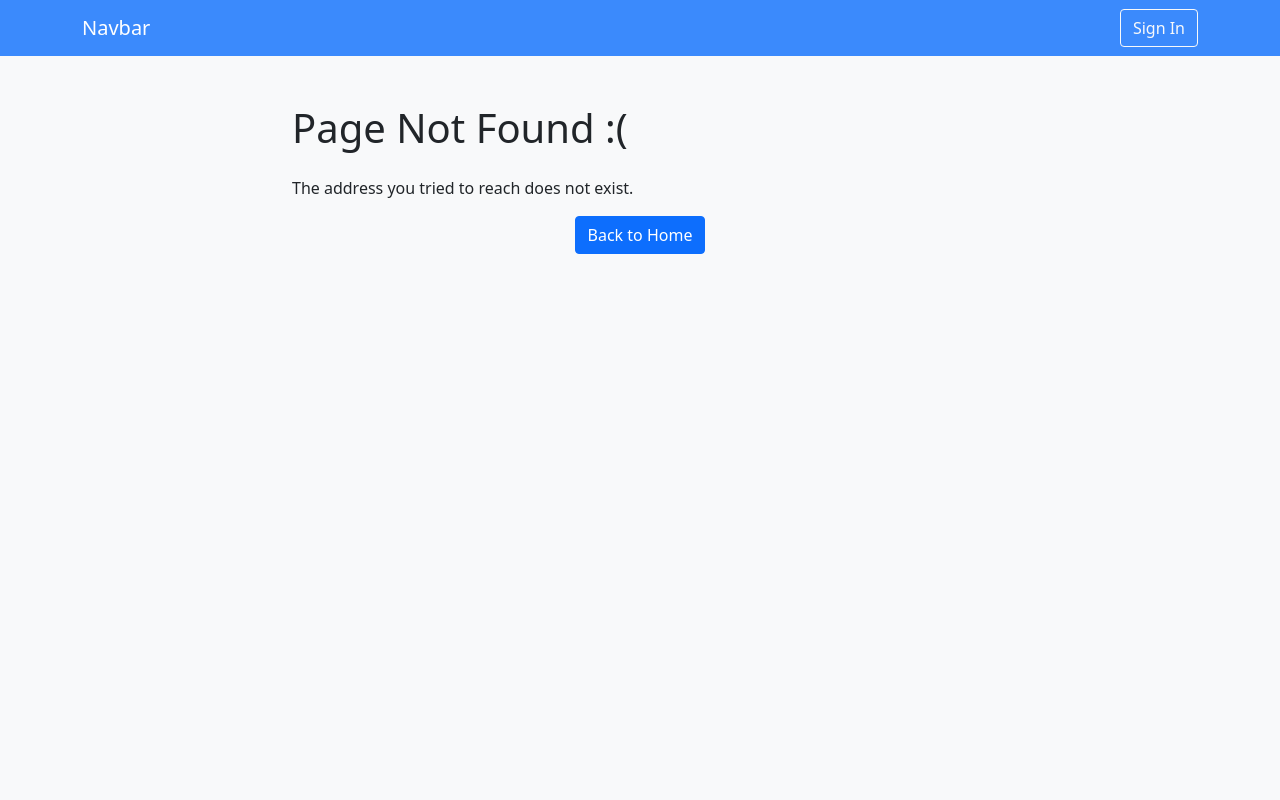
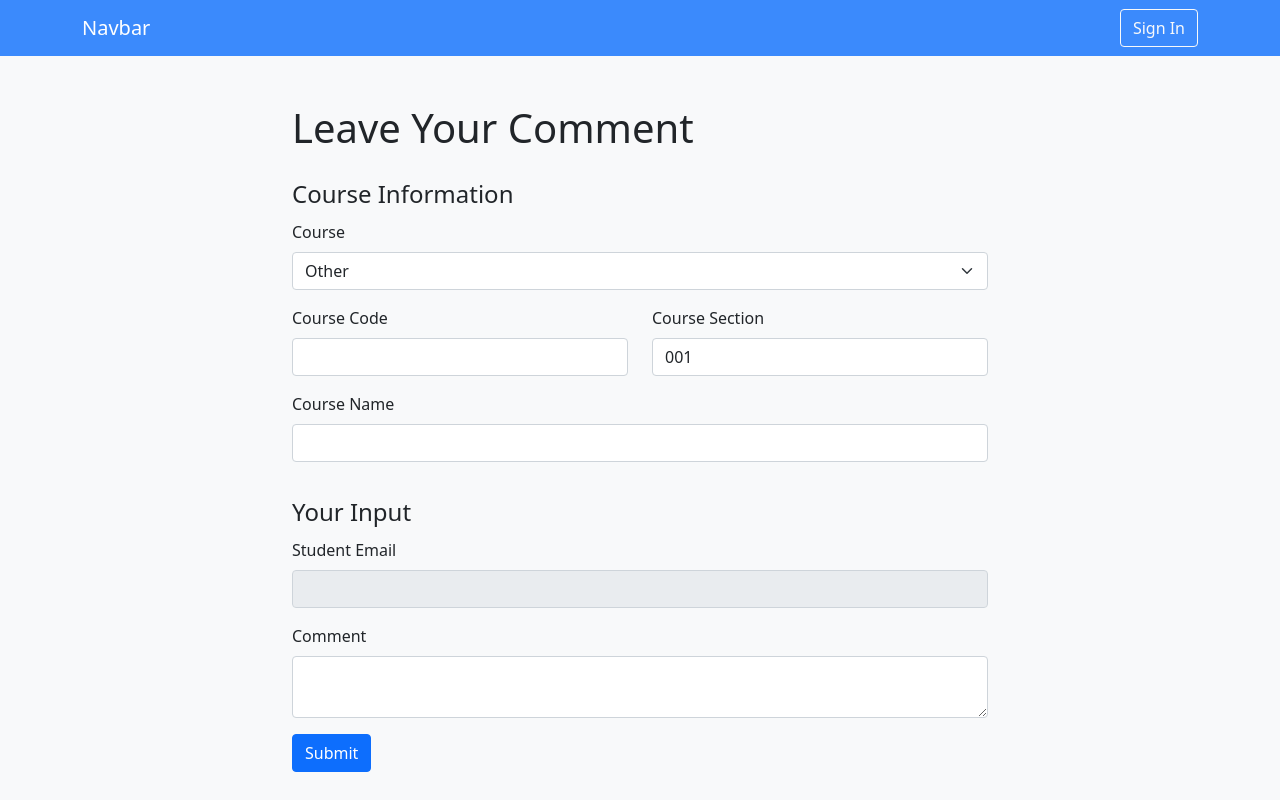
Before and after one commit to JameeKim/COMP308-W2022-Lab1, a React (Create React App) app: page /comment in a window 1280 px wide. Before the commit this address had no page. Built offline with nearby package versions, Linux system fonts and the light colour scheme.

Commit message:
Add comment page

```diff
--- a/src/App.tsx
+++ b/src/App.tsx
@@ -3,22 +3,27 @@ import { Route, Routes } from "react-router-dom";
 import { AuthProvider } from "src/auth";
 import Layout from "src/layout";
 
+import Comment from "src/pages/Comment";
 import Home from "src/pages/Home";
 import NotFound from "src/pages/NotFound";
 import SignIn from "src/pages/SignIn";
+import { CommentsProvider } from "./models/comment";
 
 /**
  * The main application
  */
 const App = (): JSX.Element => (
   <AuthProvider>
+    <CommentsProvider>
       <Routes>
         <Route path="/" element={<Layout />}>
           <Route index element={<Home />} />
           <Route path="signin" element={<SignIn />} />
+          <Route path="comment" element={<Comment />} />
           <Route path="*" element={<NotFound />} />
         </Route>
       </Routes>
+    </CommentsProvider>
   </AuthProvider>
 );
 
--- a/src/auth/stub.ts
+++ b/src/auth/stub.ts
@@ -1,3 +1,5 @@
+import { generateDelay } from "src/utils/serverStub";
+
 /**
  * Stub interface for server-side auth functions
  */
@@ -14,22 +16,6 @@ export interface AuthStub {
 }
 
 /**
- * Minimum value of simulated network response delay in milliseconds
- */
-const SERVER_DELAY_MIN = 100;
-
-/**
- * Maximum value of simulated network response delay in milliseconds
- */
-const SERVER_DELAY_MAX = 500;
-
-/**
- * Generate a random number to imitate server response
- */
-const generateDelay = (): number =>
-  Math.random() * (SERVER_DELAY_MAX - SERVER_DELAY_MIN) + SERVER_DELAY_MIN;
-
-/**
  * Stub instance for server-side auth functions
  */
 const authStub: AuthStub = Object.freeze({
--- a/src/auth/useAuth.ts
+++ b/src/auth/useAuth.ts
@@ -9,7 +9,7 @@ const useAuth = (): AuthContextData => {
   const data = useContext(AuthContext);
 
   if (!data) {
-    /** This context doesn't work without {@link AuthProvider} */
+    // This context doesn't work without AuthProvider
     throw new Error("useAuth must be used with AuthProvider");
   }
 
--- /dev/null
+++ b/src/components/TextArea.tsx
@@ -0,0 +1,20 @@
+import { ComponentPropsWithoutRef, Ref, forwardRef } from "react";
+import classNames from "classnames";
+
+type TextAreaRef = HTMLTextAreaElement;
+type TextAreaProps = Omit<ComponentPropsWithoutRef<"textarea">, "id">;
+
+const TextArea = forwardRef<TextAreaRef, TextAreaProps>(
+  ({ name, className, ...props }, ref: Ref<TextAreaRef>) => (
+    <textarea ref={ref}
+      className={classNames("form-control", className)}
+      name={name}
+      id={name}
+      {...props}
+    />
+  ),
+);
+
+TextArea.displayName = "TextArea";
+
+export default TextArea;
--- /dev/null
+++ b/src/models/comment.tsx
@@ -0,0 +1,67 @@
+import {
+  ReactNode,
+  createContext,
+  useCallback,
+  useContext,
+  useState,
+} from "react";
+
+import { generateDelay } from "src/utils/serverStub";
+
+export interface Comment {
+  courseCode: string;
+  section: string;
+  studentEmail: string;
+  comment: string;
+}
+
+export const numToSection = (num: number): string =>
+  `${num < 10 ? "00" : num < 100 ? "0" : ""}${num}`;
+
+export interface CommentsContextData {
+  /**
+   * Read-only list of all submitted comments
+   */
+  comments: readonly Readonly<Comment>[];
+  /**
+   * Add a new comment and return the index of the new comment in the list
+   */
+  add: (newComment: Readonly<Comment>, cb: (newIndex: number) => void) => void;
+}
+
+const CommentsContext = createContext<CommentsContextData | null>(null);
+CommentsContext.displayName = "Comments";
+
+/**
+ * Custom hook to use the comments context data
+ */
+export const useComments = (): CommentsContextData => {
+  const data = useContext(CommentsContext);
+
+  if (!data) throw new Error("useComments must be used with CommentsProvider");
+
+  return data;
+};
+
+interface CommentsProviderProps {
+  children?: ReactNode;
+}
+
+export const CommentsProvider =
+  ({ children }: CommentsProviderProps): JSX.Element => {
+    const [comments, setComments] = useState<readonly Readonly<Comment>[]>([]);
+
+    const add = useCallback<CommentsContextData["add"]>(
+      (newComment, cb) => {
+        setComments(comments.concat(newComment));
+        setTimeout(() => cb(comments.length), generateDelay());
+      },
+      [comments],
+    );
+
+    return (
+      <CommentsContext.Provider value={{ comments, add }}>
+        {children}
+      </CommentsContext.Provider>
+    );
+  };
--- /dev/null
+++ b/src/models/course.ts
@@ -0,0 +1,48 @@
+export interface Course {
+  code: string;
+  name: string;
+  sections: number;
+}
+
+export const courseCmp = (c1: Readonly<Course>, c2: Readonly<Course>): number =>
+  c1.code > c2.code ? 1 : -1;
+
+const courses: readonly Readonly<Course>[] = [
+  {
+    code: "COMP308",
+    name: "Emerging Technologies",
+    sections: 5,
+  },
+  {
+    code: "COMP395",
+    name: "Simulation Design",
+    sections: 1,
+  },
+  {
+    code: "COMP397",
+    name: "Web Game Programming",
+    sections: 2,
+  },
+  {
+    code: "COMP217",
+    name: "C++ for Game Development",
+    sections: 2,
+  },
+  {
+    code: "COMP231",
+    name: "Software Development Project 1",
+    sections: 7,
+  },
+  {
+    code: "COMP311",
+    name: "Software Testing and Quality Assurance",
+    sections: 4,
+  },
+  {
+    code: "COMP254",
+    name: "Data Structures and Algorithms",
+    sections: 9,
+  },
+];
+
+export default courses;
--- /dev/null
+++ b/src/pages/Comment.tsx
@@ -0,0 +1,203 @@
+import {
+  ChangeEventHandler,
+  FormEventHandler,
+  Reducer,
+  useCallback,
+  useReducer,
+} from "react";
+
+import { useAuth } from "src/auth";
+import { PageHeading } from "src/layout";
+
+import Button from "src/components/Button";
+import Input from "src/components/Input";
+import Label from "src/components/Label";
+import TextArea from "src/components/TextArea";
+
+import { numToSection, useComments } from "src/models/comment";
+import courses, { Course, courseCmp } from "src/models/course";
+
+interface CommentState {
+  course: Readonly<Course> | null;
+  code: string;
+  name: string;
+  section: string;
+  comment: string;
+}
+
+const defaultState: CommentState = {
+  course: null,
+  code: "",
+  name: "",
+  section: "001",
+  comment: "",
+};
+Object.freeze(defaultState);
+
+interface CommentAction {
+  type: keyof CommentState;
+  value: string;
+}
+
+const commentReducer: Reducer<CommentState, CommentAction> = (s, a) => {
+  const n: CommentState = { ...s };
+
+  switch (a.type) {
+  case "course":
+    n.course = courses.find((c) => c.code === a.value) || null;
+    if (n.course && n.course.sections < Number(n.section)) {
+      n.section = numToSection(n.course.sections);
+    }
+    break;
+  case "section":
+    n.section = numToSection(Number(a.value));
+    break;
+  case "code":
+  case "name":
+  case "comment":
+    n[a.type] = a.value;
+    break;
+  }
+
+  return n;
+};
+
+type FormInputElement =
+  | HTMLInputElement
+  | HTMLSelectElement
+  | HTMLTextAreaElement;
+
+const courseOption = ({ code, name }: Course): JSX.Element =>
+  <option key={code} value={code}>{code} ({name})</option>;
+
+/**
+ * Comment page component
+ */
+const Comment = (): JSX.Element => {
+  const { email } = useAuth();
+  const { add } = useComments();
+
+  // state for input values in the form
+  const [{ course, code, name, section, comment }, dispatch] =
+    useReducer(commentReducer, defaultState);
+
+  // handle input value changes
+  const onFormInputChange = useCallback<ChangeEventHandler<FormInputElement>>(
+    ({ target }) => dispatch({
+      type: target.name as keyof CommentState,
+      value: target.value,
+    }),
+    [],
+  );
+
+  // form submit handler
+  const courseCode = course?.code || code;
+  const onSubmit = useCallback<FormEventHandler<HTMLFormElement>>(
+    (e) => {
+      e.preventDefault();
+      add(
+        {
+          courseCode,
+          section: section,
+          // TODO(auth) required auth with type checking
+          // eslint-disable-next-line @typescript-eslint/no-non-null-assertion
+          studentEmail: email!,
+          comment,
+        },
+        (idx) => {
+          // TODO(comment) redirect to thank you page
+          console.log(`New comment added at index ${idx}`);
+        },
+      );
+    },
+    [add, comment, courseCode, email, section],
+  );
+
+  return (
+    <>
+      <PageHeading>Leave Your Comment</PageHeading>
+      <form onSubmit={onSubmit}>
+        <fieldset className="mb-3">
+          <legend>Course Information</legend>
+          <div className="mb-3">
+            <Label htmlFor="course">Course</Label>
+            <select
+              value={course?.code || ""}
+              onChange={onFormInputChange}
+              name="course"
+              id="course"
+              className="form-select"
+              required
+            >
+              {[...courses].sort(courseCmp).map(courseOption)}
+              <option value="">Other</option>
+            </select>
+          </div>
+          <div className="mb-3 row">
+            <div className="col-12 col-sm mb-2 mb-sm-0">
+              <Label htmlFor="course-code">Course Code</Label>
+              <Input
+                value={course?.code || code}
+                onChange={onFormInputChange}
+                type="text"
+                name="code"
+                required
+                readOnly={!!course}
+              />
+            </div>
+            <div className="col-12 col-sm">
+              <Label htmlFor="course-section">Course Section</Label>
+              <Input
+                value={section}
+                onChange={onFormInputChange}
+                min="1"
+                max={course?.sections || 999}
+                type="number"
+                name="section"
+                required
+              />
+            </div>
+          </div>
+          <div className="mb-3">
+            <Label htmlFor="course-name">Course Name</Label>
+            <Input
+              value={course?.name || name}
+              onChange={onFormInputChange}
+              type="text"
+              name="name"
+              required
+              readOnly={!!course}
+            />
+          </div>
+        </fieldset>
+        <fieldset>
+          <legend>Your Input</legend>
+          <div className="mb-3">
+            <Label htmlFor="student-email">Student Email</Label>
+            <Input
+              value={email || ""}
+              type="email"
+              name="student-email"
+              required
+              readOnly
+            />
+          </div>
+          <div className="mb-3">
+            <Label htmlFor="comment">Comment</Label>
+            <TextArea
+              value={comment}
+              onChange={onFormInputChange}
+              name="comment"
+              required
+            />
+          </div>
+        </fieldset>
+        <div>
+          <Button type="submit">Submit</Button>
+        </div>
+      </form>
+    </>
+  );
+};
+
+export default Comment;
--- /dev/null
+++ b/src/utils/serverStub.ts
@@ -0,0 +1,15 @@
+/**
+ * Minimum value of simulated network response delay in milliseconds
+ */
+const SERVER_DELAY_MIN = 100;
+
+/**
+ * Maximum value of simulated network response delay in milliseconds
+ */
+const SERVER_DELAY_MAX = 500;
+
+/**
+ * Generate a random number to imitate server response
+ */
+export const generateDelay = (): number =>
+  Math.random() * (SERVER_DELAY_MAX - SERVER_DELAY_MIN) + SERVER_DELAY_MIN;
```
Lines whose indentation alone changed are shown as unchanged.
